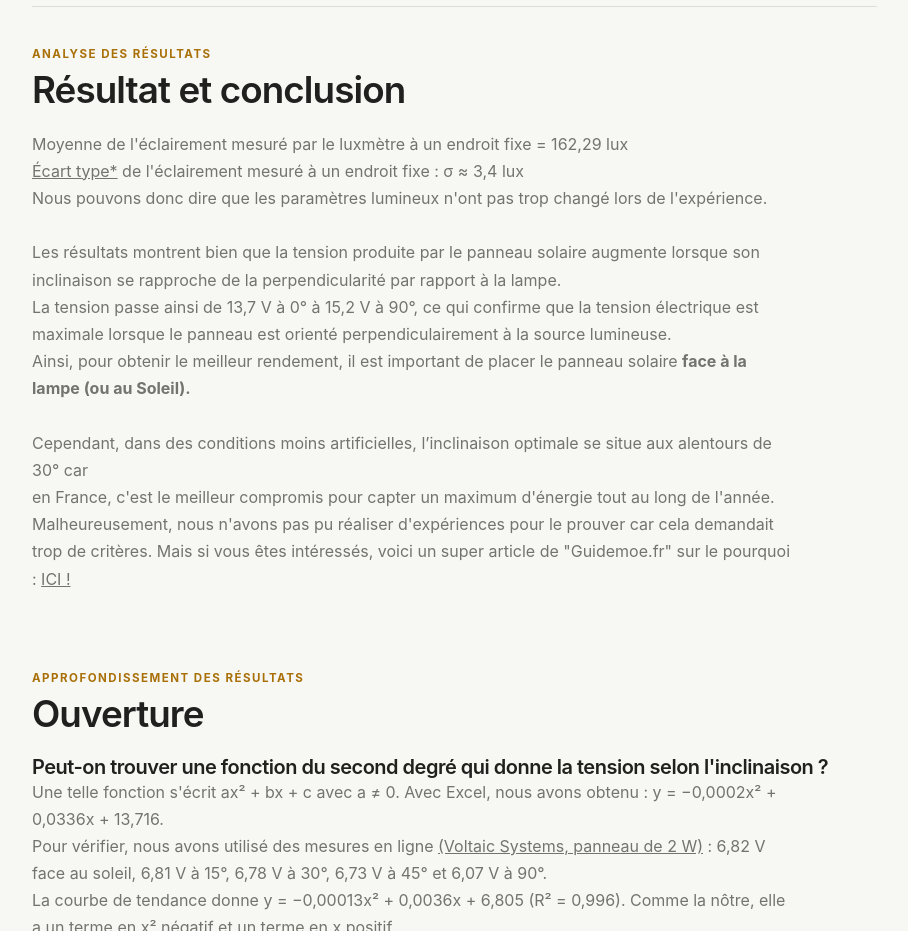
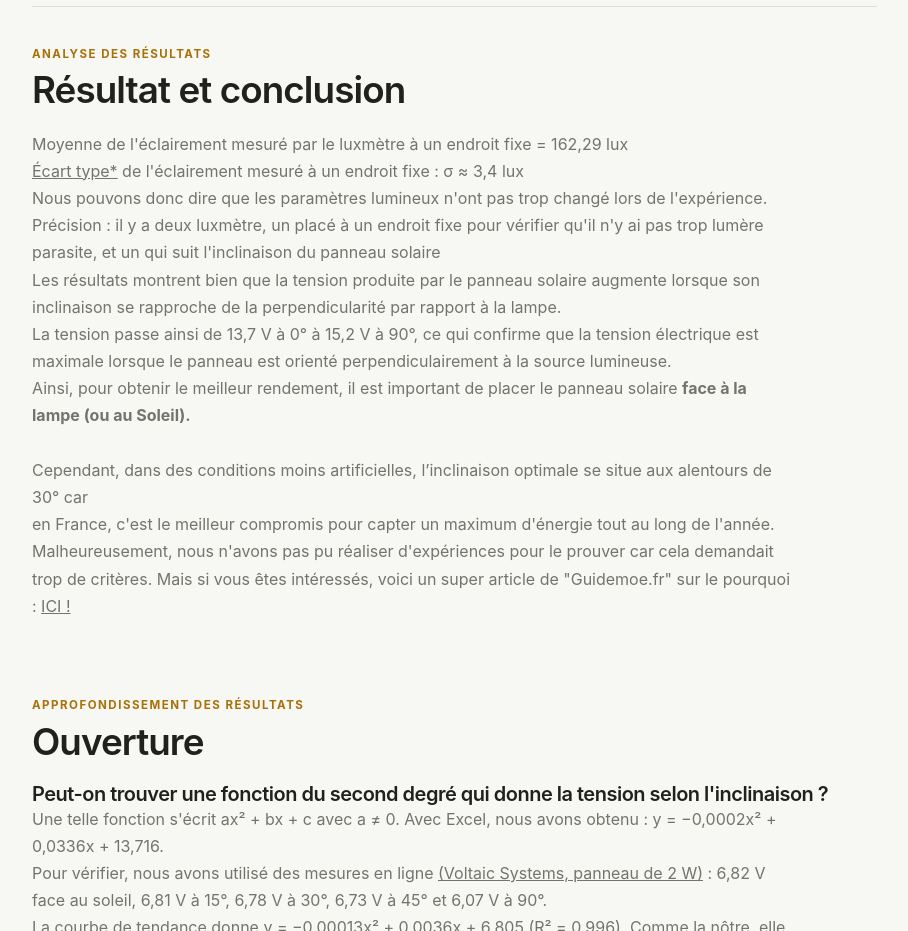
Before and after one commit to JoshuaLNH/projetScolaire.github.io, a plain HTML site: page experience1.html in a window 1280 px wide. Shown: the part 3980-4911 px from the top of the page, without its empty margins (18-926 px from the left). Drawn offline with Linux system fonts and the light colour scheme.

Commit message:
Add files via upload

```diff
--- a/experience1.html
+++ b/experience1.html
@@ -166,7 +166,8 @@
           <p>
             Moyenne de l'éclairement mesuré par le luxmètre à un endroit fixe = 162,29 lux <br>
             <a style="text-decoration: underline;">Écart type*</a> de l'éclairement mesuré à un endroit fixe : σ ≈ 3,4 lux <br>
-            Nous pouvons donc dire que les paramètres lumineux n'ont pas trop changé lors de l'expérience.<br><br>
+            Nous pouvons donc dire que les paramètres lumineux n'ont pas trop changé lors de l'expérience.<br>
+            Précision : il y a deux luxmètre, un placé à un endroit fixe pour vérifier qu'il n'y ai pas trop lumère parasite, et un qui suit l'inclinaison du panneau solaire <br>
 
             Les résultats montrent bien que la tension produite par le panneau solaire
             augmente lorsque son inclinaison se rapproche de la perpendicularité par rapport à la lampe.<br>
```
